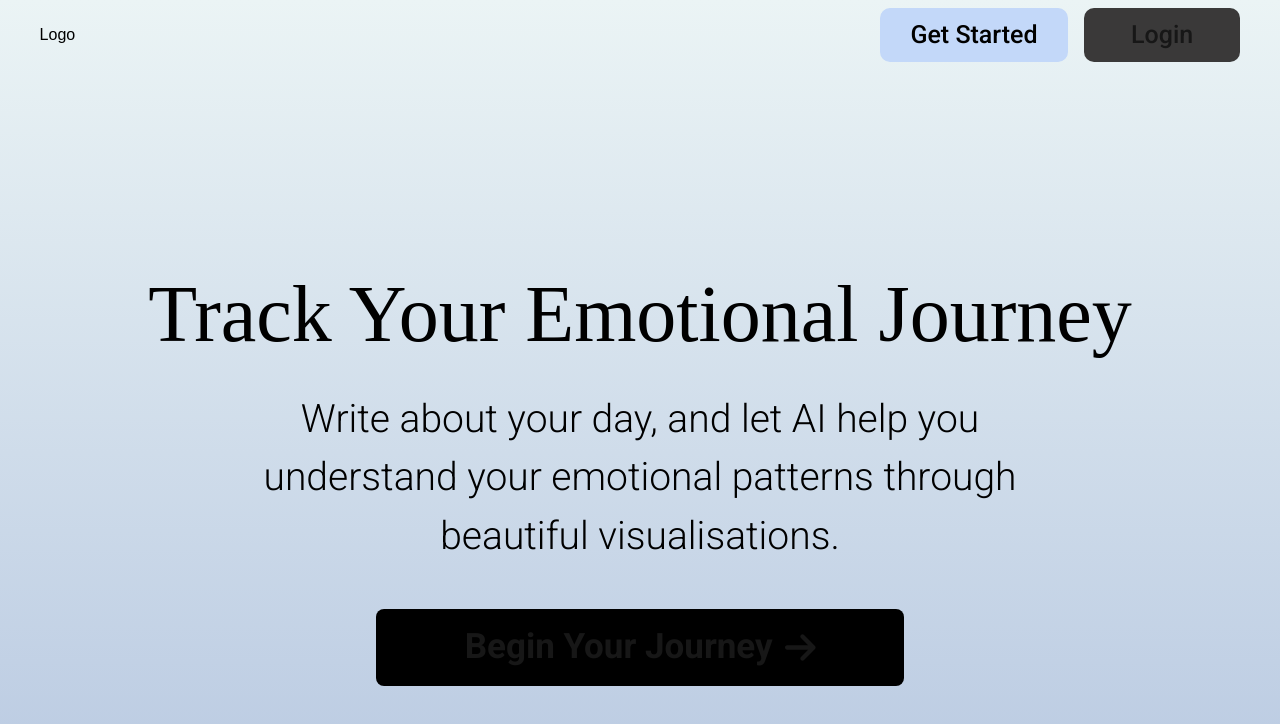
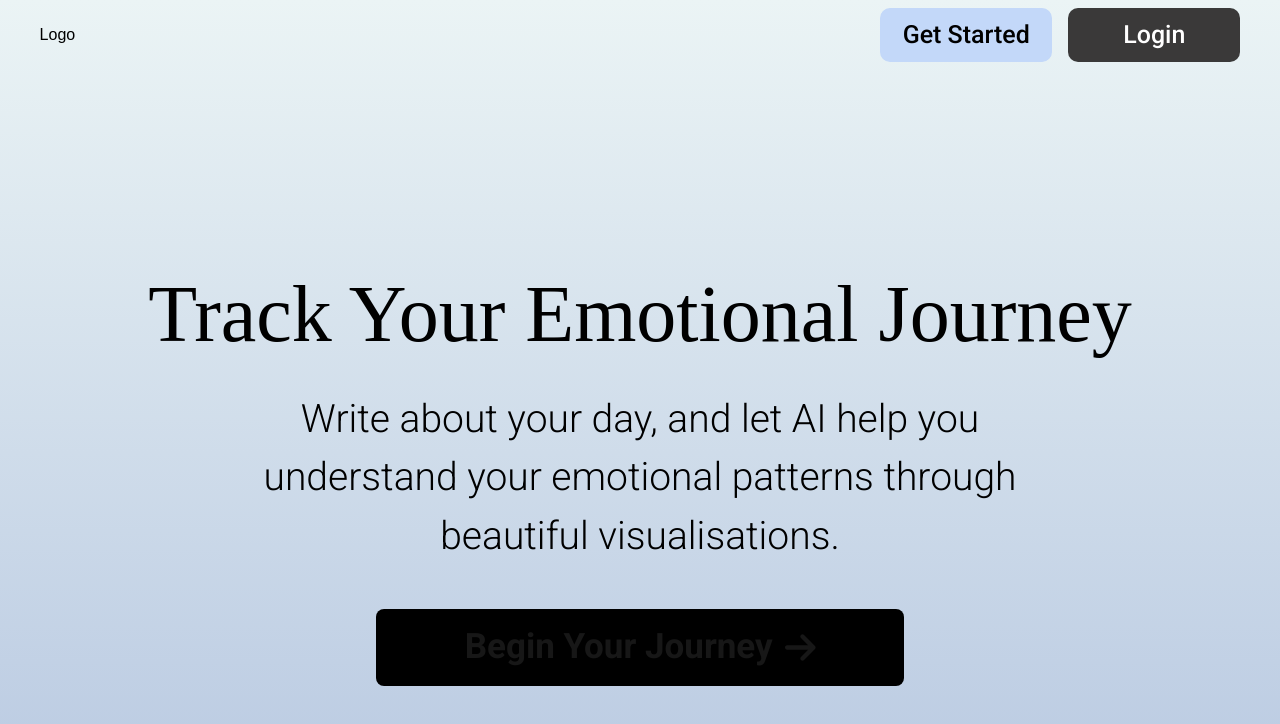
Before and after one commit to SHIVAM-KUMAR-59/sooth-mind, a Next.js app: page / in a window 1280 px wide. Shown: the top 724 px of the page. Built offline with nearby package versions, Linux system fonts and the light colour scheme; no server answers; a web font is replaced by a local one.

Commit message:
Imporved File Structure

```diff
--- a/app/page.js
+++ b/app/page.js
@@ -1,7 +1,7 @@
 import { getServerSession } from 'next-auth'
 import { authOptions } from '../pages/api/auth/[...nextauth]'
 import Link from 'next/link'
-import Navbar from '@/components/Navbar'
+import Navbar from '@/components/navbar/Navbar'
 import Hero from '@/components/Hero'
 
 export default async function Home() {
--- a/components/Hero.js
+++ b/components/Hero.js
@@ -27,13 +27,16 @@ const Hero = ({ session }) => {
             patterns through beautiful visualisations.
           </p>
         </div>
-        <div className="w-[90%] lg:w-[60%] mx-auto mt-3">
+        <div className="group w-[90%] lg:w-[60%] mx-auto mt-3">
           <Link
             href={route}
             className="text-center mx-auto px-2 py-3 w-[70%]  rounded-[8px] bg-black cursor-pointer hover:bg-[#292929] flex justify-center gap-3 items-center roboto-bold text-[18px] md:text-[25px] lg:text-[30px] xl:text-[35px] sm:mt-4 hover:scale-105 hover:shadow-lg transition-all duration-200"
           >
             Begin Your Journey
-            <FontAwesomeIcon icon={faArrowRight} />
+            <FontAwesomeIcon
+              icon={faArrowRight}
+              className="group-hover:translate-x-2 transition-all duration-500"
+            />
           </Link>
         </div>
       </div>
--- a/components/Navbar.js
+++ /dev/null
@@ -1,36 +0,0 @@
-'use client'
-
-import Link from 'next/link'
-import SignoutButton from './auth/SignoutButton'
-
-const Navbar = ({ session }) => {
-  return (
-    <nav className="flex w-full p-2">
-      <div className="w-[95%] mx-auto flex gap-4 items-center justify-between">
-        <div className="text-black">Logo</div>
-        {session ? (
-          <>
-            <SignoutButton />
-          </>
-        ) : (
-          <div className="flex gap-4 w-[60%] md:w-[50%] xl:w-[30%]">
-            <Link
-              href="/auth/signup"
-              className="w-[60%]  bg-[#C3D8F9] rounded-[10px] text-black cursor-pointer hover:bg-[#a6c1eb] hover:shadow-md transition-all duration-200 flex justify-center items-center roboto-medium md:text-[20px] lg:text-[25px]"
-            >
-              Get Started
-            </Link>
-            <Link
-              href={'/auth/signin'}
-              className="py-2 w-[50%] rounded-[10px] bg-[#3a3939]  cursor-pointer hover:bg-gradient-to-t hover:to-[#323131] hover:from-[#171616] hover:shadow-xl transition-all duration-200 flex justify-center items-center roboto-medium md:text-[20px] lg:text-[25px]"
-            >
-              Login
-            </Link>
-          </div>
-        )}
-      </div>
-    </nav>
-  )
-}
-
-export default Navbar
--- /dev/null
+++ b/components/navbar/NavButton.js
@@ -0,0 +1,15 @@
+import Link from 'next/link'
+import React from 'react'
+
+const NavButton = ({ href, background, hover, text, color }) => {
+  return (
+    <Link
+      href={href}
+      className={`py-2 w-[50%] text-${color} rounded-[10px] ${background} cursor-pointer ${hover} transition-all duration-500 flex justify-center items-center roboto-medium md:text-[20px] lg:text-[25px]`}
+    >
+      {text}
+    </Link>
+  )
+}
+
+export default NavButton
--- /dev/null
+++ b/components/navbar/Navbar.js
@@ -0,0 +1,38 @@
+'use client'
+
+import SignoutButton from '../auth/SignoutButton'
+import NavButton from './NavButton'
+
+const Navbar = ({ session }) => {
+  return (
+    <nav className="flex w-full p-2">
+      <div className="w-[95%] mx-auto flex gap-4 items-center justify-between">
+        <div className="text-black">Logo</div>
+        {session ? (
+          <>
+            <SignoutButton />
+          </>
+        ) : (
+          <div className="flex gap-4 w-[60%] md:w-[50%] xl:w-[30%]">
+            <NavButton
+              href="/auth/signup"
+              background="bg-[#C3D8F9]"
+              hover="hover:bg-[#a6c1eb] hover:shadow-md"
+              text="Get Started"
+              color="black"
+            />
+            <NavButton
+              href="/auth/signin"
+              background="bg-[#3a3939]"
+              hover="hover:bg-gradient-to-t hover:to-[#323131] hover:from-[#171616] hover:shadow-xl"
+              text="Login"
+              color="white"
+            />
+          </div>
+        )}
+      </div>
+    </nav>
+  )
+}
+
+export default Navbar
```
